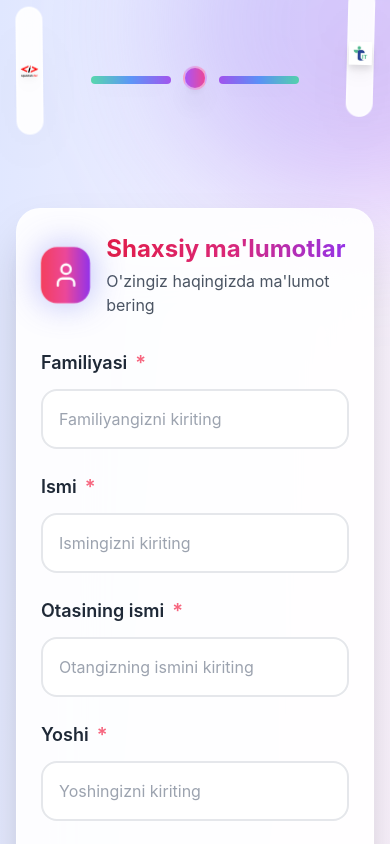
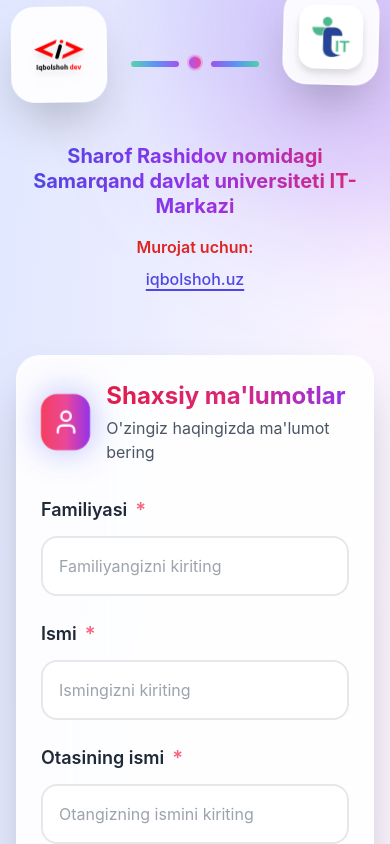
Before and after one commit to Iqbolshoh/react-register-form, a React (Vite) app: page / in a window 390 px wide. Shown: the top 844 px of the page. Built offline with nearby package versions, Linux system fonts and the light colour scheme.

Commit message:
Improve logo display and add university information

```diff
--- a/src/components/LogoHeader.tsx
+++ b/src/components/LogoHeader.tsx
@@ -2,32 +2,54 @@ import React from 'react';
 
 export default function LogoHeader() {
   return (
-    <div className="flex items-center justify-center gap-12 mb-16 animate-fade-in">
+    <div className="flex flex-col items-center justify-center mb-16 animate-fade-in">
+      {/* Logo Section */}
+      <div className="flex items-center justify-center gap-6 sm:gap-8 md:gap-12 mb-8">
         {/* Iqbolshoh Logo */}
-      <div className="flex items-center justify-center w-32 h-32 bg-white/90 backdrop-blur-lg rounded-3xl shadow-2xl border-2 border-white/30 animate-float hover:scale-110 transition-all duration-500 group">
+        <div className="flex items-center justify-center w-24 h-24 sm:w-28 sm:h-28 md:w-32 md:h-32 lg:w-36 lg:h-36 bg-white/90 backdrop-blur-lg rounded-3xl shadow-2xl border-2 border-white/30 animate-float hover:scale-110 transition-all duration-500 group">
           <div className="absolute inset-0 rounded-3xl bg-gradient-to-br from-blue-400/20 via-purple-500/20 to-pink-500/20 opacity-0 group-hover:opacity-100 transition-opacity duration-500"></div>
           <img
             src="/src/logo/iqbolshoh.svg"
             alt="Iqbolshoh Logo"
-          className="w-20 h-20 object-contain relative z-10 drop-shadow-lg"
+            className="w-16 h-16 sm:w-18 sm:h-18 md:w-20 md:h-20 lg:w-24 lg:h-24 object-contain relative z-10 drop-shadow-lg"
           />
         </div>
 
         {/* Connecting Element */}
         <div className="flex items-center">
-        <div className="w-20 h-2 bg-gradient-to-r from-emerald-400 via-blue-500 to-purple-600 rounded-full animate-pulse shadow-lg"></div>
-        <div className="w-6 h-6 bg-gradient-to-r from-purple-500 to-pink-500 rounded-full mx-3 animate-bounce shadow-xl border-2 border-white/50"></div>
-        <div className="w-20 h-2 bg-gradient-to-r from-purple-600 via-blue-500 to-emerald-400 rounded-full animate-pulse shadow-lg"></div>
+          <div className="w-12 sm:w-16 md:w-20 h-1.5 sm:h-2 bg-gradient-to-r from-emerald-400 via-blue-500 to-purple-600 rounded-full animate-pulse shadow-lg"></div>
+          <div className="w-4 h-4 sm:w-5 sm:h-5 md:w-6 md:h-6 bg-gradient-to-r from-purple-500 to-pink-500 rounded-full mx-2 sm:mx-3 animate-bounce shadow-xl border-2 border-white/50"></div>
+          <div className="w-12 sm:w-16 md:w-20 h-1.5 sm:h-2 bg-gradient-to-r from-purple-600 via-blue-500 to-emerald-400 rounded-full animate-pulse shadow-lg"></div>
         </div>
 
         {/* IT Logo */}
-      <div className="flex items-center justify-center w-32 h-32 bg-white/90 backdrop-blur-lg rounded-3xl shadow-2xl border-2 border-white/30 animate-float-delayed hover:scale-110 transition-all duration-500 group">
+        <div className="flex items-center justify-center w-24 h-24 sm:w-28 sm:h-28 md:w-32 md:h-32 lg:w-36 lg:h-36 bg-white/90 backdrop-blur-lg rounded-3xl shadow-2xl border-2 border-white/30 animate-float-delayed hover:scale-110 transition-all duration-500 group">
           <div className="absolute inset-0 rounded-3xl bg-gradient-to-br from-orange-400/20 via-red-500/20 to-pink-500/20 opacity-0 group-hover:opacity-100 transition-opacity duration-500"></div>
           <img
             src="/src/logo/it.jpg"
             alt="IT Logo"
-          className="w-20 h-20 object-contain rounded-2xl relative z-10 drop-shadow-lg"
+            className="w-16 h-16 sm:w-18 sm:h-18 md:w-20 md:h-20 lg:w-24 lg:h-24 object-contain rounded-2xl relative z-10 drop-shadow-lg"
           />
+        </div>
+      </div>
+
+      {/* University Information */}
+      <div className="text-center space-y-4 max-w-4xl mx-auto px-4">
+        <h1 className="text-xl sm:text-2xl md:text-3xl lg:text-4xl font-bold bg-gradient-to-r from-indigo-600 via-purple-600 to-pink-600 bg-clip-text text-transparent leading-tight">
+          Sharof Rashidov nomidagi Samarqand davlat universiteti IT-Markazi
+        </h1>
+
+        <div className="flex flex-col sm:flex-row items-center justify-center gap-2 sm:gap-4 text-base sm:text-lg md:text-xl">
+          <span className="text-red-600 font-semibold">Murojat uchun:</span>
+          <a
+            href="https://iqbolshoh.uz"
+            target="_blank"
+            rel="noopener noreferrer"
+            className="text-indigo-600 hover:text-purple-600 font-medium underline decoration-2 underline-offset-4 hover:decoration-purple-600 transition-all duration-300 hover:scale-105"
+          >
+            iqbolshoh.uz
+          </a>
+        </div>
       </div>
     </div>
   );
```
Lines whose indentation alone changed are shown as unchanged.
